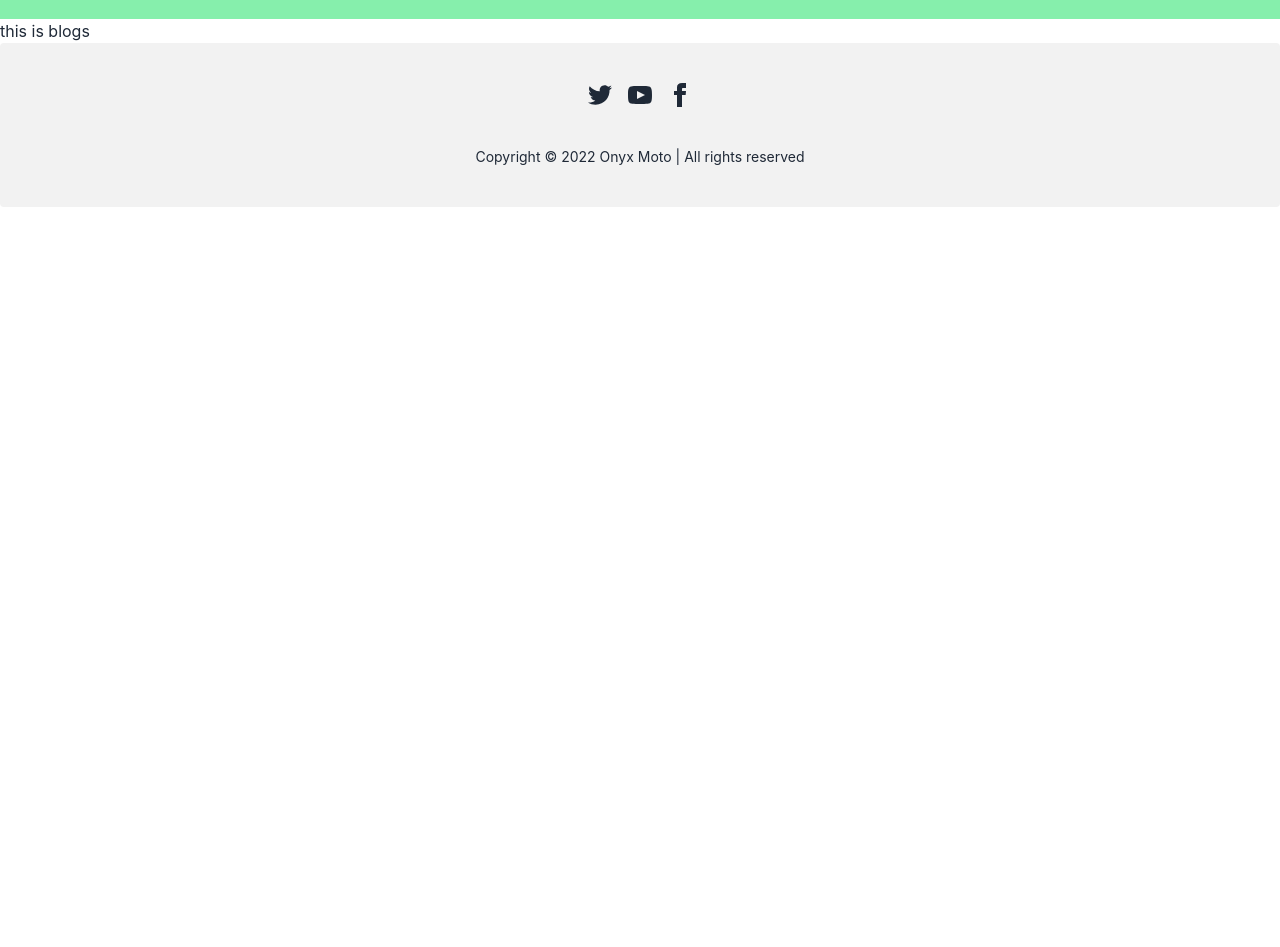
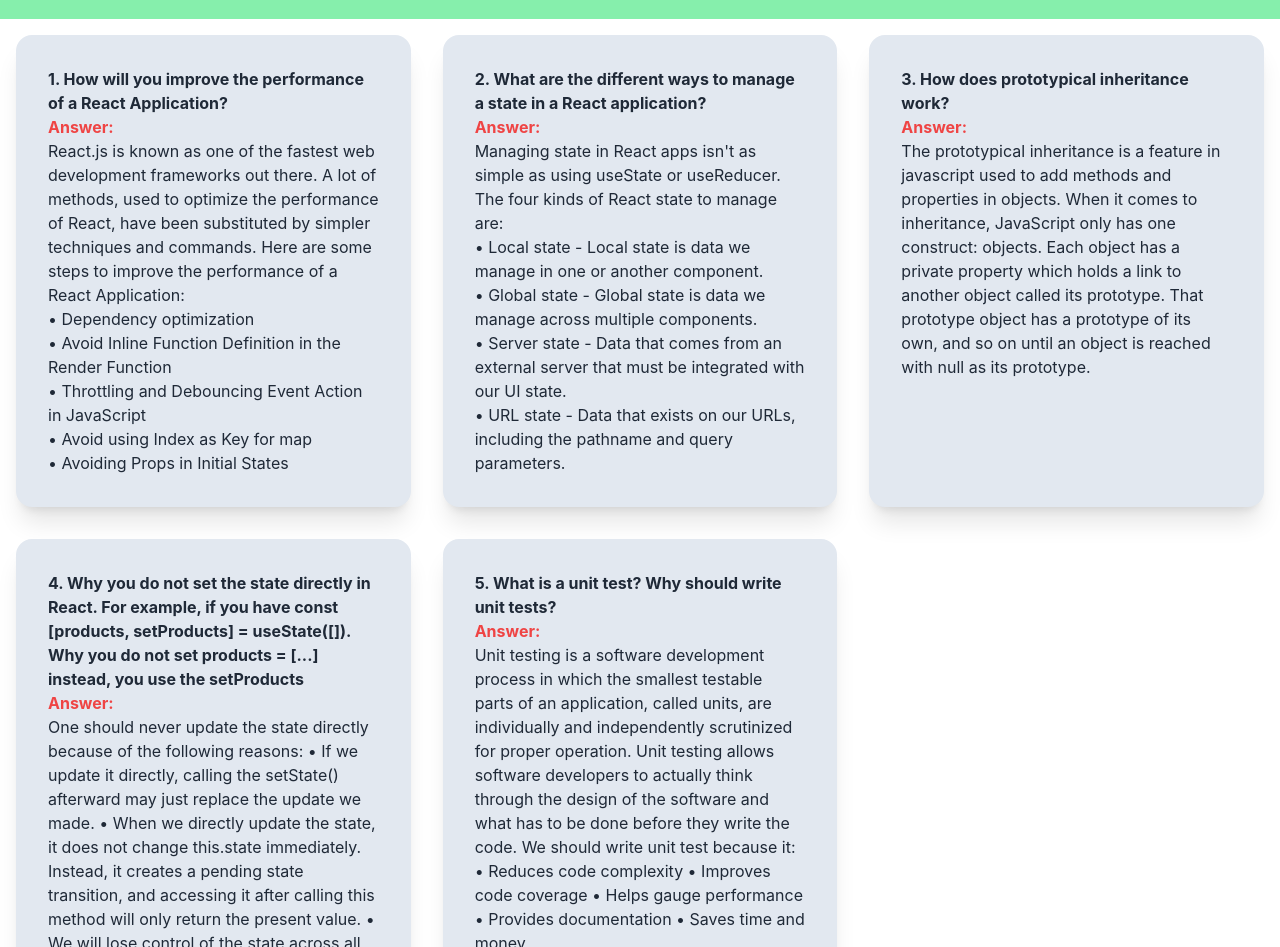
Before and after one commit to dmshikder/onyx-moto-client, a React (Create React App) app: page /blogs in a window 1280 px wide. Shown: the part 45-992 px from the top of the page. Before the commit the page ends 800 px from the top, so only its background shows below. Built offline with nearby package versions, Linux system fonts and the light colour scheme; no server answers.

Commit message:
blog page updated

```diff
--- /dev/null
+++ b/src/hooks/useParts.js
@@ -0,0 +1,14 @@
+import { useEffect, useState } from "react";
+
+const useParts = (id) => {
+  const [parts, setParts] = useState([]);
+
+  useEffect(() => {
+    fetch("http://localhost:5000/allparts")
+      .then((res) => res.json())
+      .then((data) => setParts(data));
+  }, []);
+  return [parts, setParts];
+};
+
+export default useParts;
--- a/src/pages/Blogs/Blogs.js
+++ b/src/pages/Blogs/Blogs.js
@@ -1,11 +1,83 @@
-import React from 'react';
+import React from "react";
+
 
 const Blogs = () => {
-    return (
-        <div>
-            <h2>this is blogs</h2>
-        </div>
-    );
+  return (
+    <div className="grid sm:grid-cols-1 lg:grid-cols-3">
+      <div className="card m-4 shadow-xl p-8 bg-slate-200">
+        <h5 className="font-bold">1. How will you improve the performance of a React Application?</h5>
+        <p>
+          <span className="text-red-500 font-bold">Answer:</span> <br /> React.js is known as
+          one of the fastest web development frameworks out there. A lot of
+          methods, used to optimize the performance of React, have been
+          substituted by simpler techniques and commands. Here are some steps to
+          improve the performance of a React Application: <br /> • Dependency
+          optimization <br /> • Avoid Inline Function Definition in the Render
+          Function <br /> • Throttling and Debouncing Event Action in JavaScript <br /> •
+          Avoid using Index as Key for map <br /> • Avoiding Props in Initial States
+        </p>
+      </div>
+      <div className="card m-4 shadow-xl p-8 bg-slate-200">
+        <h5 className="font-bold">
+          2. What are the different ways to manage a state in a React
+          application?
+        </h5>
+        <p>
+          <span className="text-red-500 font-bold">Answer:</span> <br />   Managing state in React apps
+          isn't as simple as using useState or useReducer. The four kinds of
+          React state to manage are: <br /> • Local state - Local state is data we
+          manage in one or another component. <br /> • Global state - Global state is
+          data we manage across multiple components. <br /> • Server state - Data that
+          comes from an external server that must be integrated with our UI
+          state. <br /> • URL state - Data that exists on our URLs, including the
+          pathname and query parameters.
+        </p>
+      </div>
+      <div className="card m-4 shadow-xl p-8 bg-slate-200">
+        <h5 className="font-bold">3. How does prototypical inheritance work?</h5>
+        <p>
+          <span className="text-red-500 font-bold">Answer:</span> <br /> The prototypical
+          inheritance is a feature in javascript used to add methods and
+          properties in objects. When it comes to inheritance, JavaScript only
+          has one construct: objects. Each object has a private property which
+          holds a link to another object called its prototype. That prototype
+          object has a prototype of its own, and so on until an object is
+          reached with null as its prototype.
+        </p>
+      </div>
+      <div className="card m-4 shadow-xl p-8 bg-slate-200">
+        <h5 className="font-bold">
+          4. Why you do not set the state directly in React. For example, if you
+          have const [products, setProducts] = useState([]). Why you do not set
+          products = [...] instead, you use the setProducts
+        </h5>
+        <p>
+          <span className="text-red-500 font-bold">Answer:</span> <br /> One should never update
+          the state directly because of the following reasons: • If we update it
+          directly, calling the setState() afterward may just replace the update
+          we made. • When we directly update the state, it does not change
+          this.state immediately. Instead, it creates a pending state
+          transition, and accessing it after calling this method will only
+          return the present value. • We will lose control of the state across
+          all components.
+        </p>
+      </div>
+      <div className="card m-4 shadow-xl p-8 bg-slate-200">
+        <h5 className="font-bold">5. What is a unit test? Why should write unit tests?</h5>
+        <p>
+          <span className="text-red-500 font-bold">Answer:</span> <br /> Unit testing is a
+          software development process in which the smallest testable parts of
+          an application, called units, are individually and independently
+          scrutinized for proper operation. Unit testing allows software
+          developers to actually think through the design of the software and
+          what has to be done before they write the code. We should write unit
+          test because it: • Reduces code complexity • Improves code coverage •
+          Helps gauge performance • Provides documentation • Saves time and
+          money
+        </p>
+      </div>
+    </div>
+  );
 };
 
 export default Blogs;
--- a/src/pages/Dashboard/ManageParts.js
+++ b/src/pages/Dashboard/ManageParts.js
@@ -1,13 +1,24 @@
-import React, { useEffect, useState } from 'react';
+import React from 'react';
+import useParts from '../../hooks/useParts';
 
 const ManageParts = () => {
-    const [parts, setParts] = useState([]);
-    const [updatedParts, setUpdatedParts] = useState([]);
-    useEffect(() => {
-      fetch("http://localhost:5000/allparts")
-        .then((res) => res.json())
-        .then((data) => setParts(data));
-    }, []);
+    const [parts, setParts] = useParts([]);
+
+    const handleDelete = (id) => {
+      const proceed = window.confirm("Are you sure?");
+      if (proceed) {
+        const url = `http://localhost:5000/allparts/${id}`;
+        fetch(url, {
+          method: "DELETE",
+        })
+          .then((res) => res.json())
+          .then((data) => {
+            console.log(data);
+            const remaining = parts.filter((part) => part._id !== id);
+            setParts(remaining);
+          });
+      }
+    };
 
 
     return (
@@ -19,7 +30,7 @@ const ManageParts = () => {
             <img className='rounded-lg' src={part.img} alt="" />
              <p><span className='font-bold'>Parts Name:</span> {part.name}</p>
             <p className='pb-4'><span className='font-bold'>Available Quantity:</span> {part.availableQuantity}</p>
-            <button className="btn btn-xs" >delete</button>
+            <button onClick={() => handleDelete(part._id)} className="btn btn-xs" >delete</button>
            </div>
 
           ))}
```
